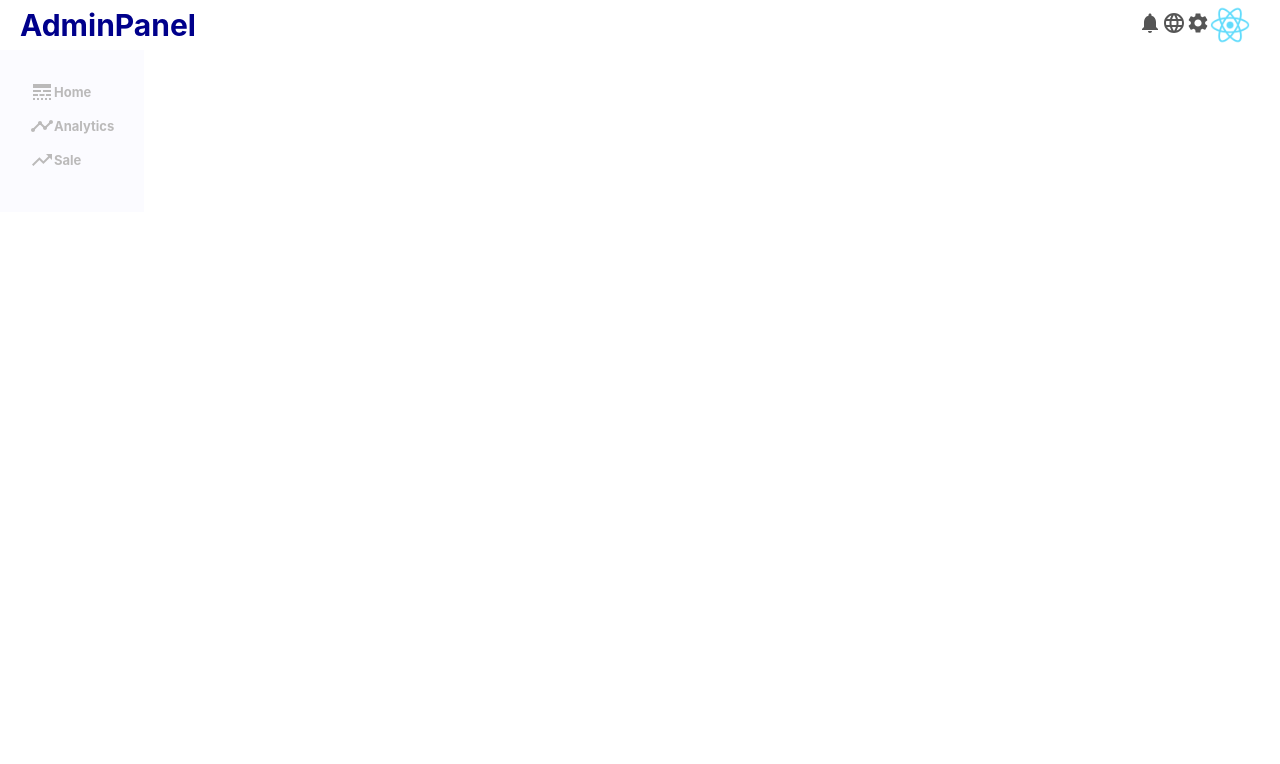
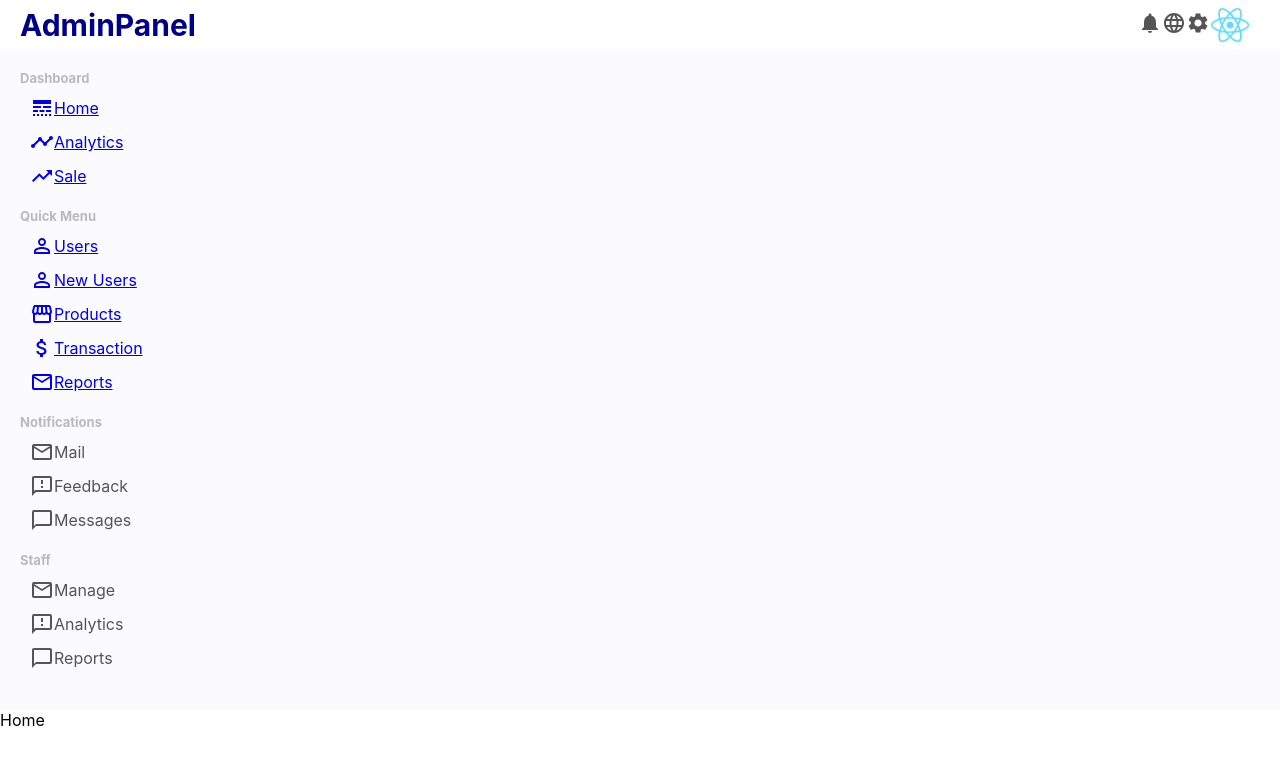
Before and after one commit to mesismart/CmsAdminPanel, a React (Create React App) app: page / in a window 1280 px wide. Shown: the top 764 px of the page. Built offline with nearby package versions, Linux system fonts and the light colour scheme.

Commit message:
finished Sidebar

```diff
--- a/src/Pages/Topbar/Topbar.css
+++ b/src/Pages/Topbar/Topbar.css
@@ -2,7 +2,7 @@
     width: 100%;
     height: 50px;
     background-color: #fff;
-    position:fixed;
+    position:sticky ;
     top: 0;
     z-index: 999;
 }
--- a/src/Sidebar/Sidebar.css
+++ b/src/Sidebar/Sidebar.css
@@ -2,7 +2,7 @@
     flex:1;
     height: calc(100vh-50px);
     background-color: rgb(251, 251, 255);
-    position: fixed;
+    position: sticky;
     top:50px;
 }
 
@@ -32,3 +32,12 @@
     align-items: center;
     border-radius: 10px;
 }
+
+.sidebarListItem.active, .sidebarListItem:hover{
+    background-color: rgb(240, 240, 255);
+}
+
+.sidbarIcon{
+    margin-right: 50px;
+    font-size: 20px;
+}
--- a/src/Sidebar/Sidebar.jsx
+++ b/src/Sidebar/Sidebar.jsx
@@ -2,6 +2,18 @@ import React from 'react'
 import LineStyleIcon from '@mui/icons-material/LineStyle';
 import TimelineIcon from '@mui/icons-material/Timeline';
 import TrendingUpIcon from '@mui/icons-material/TrendingUp';
+import PermIdentityIcon from '@mui/icons-material/PermIdentity';
+import StorefrontIcon from '@mui/icons-material/Storefront';
+import AttachMoneyIcon  from '@mui/icons-material/AttachMoney';
+import BarChartIcon from '@mui/icons-material/BarChart';
+import MailOutlineIcom from '@mui/icons-material/MailOutline';
+import DynamicFeedIcon from '@mui/icons-material/MailOutline';
+import ChatBubbleOutlineIcon  from '@mui/icons-material/ChatBubbleOutline';
+import MessageOutlinedIcon from '@mui/icons-material/MessageOutlined';
+import FeedbackOutlinedIcon from '@mui/icons-material/FeedbackOutlined';
+
+import {Link} from 'react-router-dom'
+
 import './Sidebar.css'
 
 export default function Sidebar() {
@@ -9,22 +21,101 @@ export default function Sidebar() {
     <div className="sidbar">
         <div className="sidebarWrapper">
             <div className="sidebarMenu">
-                 <h3 className="sidebarTitle">
+                 <h3 className="sidebarTitle">Dashboard</h3>
                     <ul className="sidebarList">
+                        <Link to="/">
                         <li className="sidebarListItem">
                             <LineStyleIcon className='sidebarIcon'/>
                             Home
                         </li>
+                        </Link>
+                        <Link to="/Analytics">
                         <li className="sidebarListItem">
                             <TimelineIcon className='sidebarIcon'/>
                             Analytics
                         </li>
+                        </Link>
+                        <Link to="/Sale">
                         <li className="sidebarListItem">
                             <TrendingUpIcon className='sidebarIcon'/>
                             Sale
                         </li>
+                        </Link>
                     </ul>
-                 </h3>
+            </div>
+            <div className="sidebarMenu">
+                 <h3 className="sidebarTitle">Quick Menu</h3>
+                    <ul className="sidebarList">
+                        <Link to="/Users" className='Link'>
+                        <li className="sidebarListItem">
+                            <PermIdentityIcon className='sidebarIcon'/>
+                            Users
+                        </li>
+                        </Link>
+                        <Link to="/NewUsers" className='Link'>
+                        <li className="sidebarListItem">
+                            <PermIdentityIcon className='sidebarIcon'/>
+                            New Users
+                        </li>
+                        </Link>
+                        <Link to="/Products" className='Link'>
+                        <li className="sidebarListItem">
+                            <StorefrontIcon className='sidebarIcon'/>
+                            Products
+                        </li>
+                        </Link>
+                        <Link to="/Transaction" className='Link'>
+
+                        <li className="sidebarListItem">
+                            <AttachMoneyIcon className='sidebarIcon'/>
+                            Transaction
+                        </li>
+                        </Link>
+                        <Link to="/Reports" className='Link'>
+                        <li className="sidebarListItem">
+                            <MailOutlineIcom className='sidebarIcon'/>
+                            Reports
+                        </li>
+                        </Link>
+                    </ul>
+            </div>
+            <div className="sidebarMenu">
+                 <h3 className="sidebarTitle">Notifications</h3>
+                    <ul className="sidebarList">
+                        <li className="sidebarListItem">
+                            <MailOutlineIcom className='sidebarIcon'/>
+                            Mail
+                        </li>
+
+                        <li className="sidebarListItem">
+                            <FeedbackOutlinedIcon className='sidebarIcon'/>
+                            Feedback
+                        </li>
+
+                        <li className="sidebarListItem">
+                            <ChatBubbleOutlineIcon className='sidebarIcon'/>
+                            Messages
+                        </li>
+                    </ul>
+            </div>
+            <div className="sidebarMenu">
+                 <h3 className="sidebarTitle">Staff</h3>
+                    <ul className="sidebarList">
+                        <li className="sidebarListItem">
+                            <MailOutlineIcom className='sidebarIcon'/>
+                            Manage
+                        </li>
+
+                        <li className="sidebarListItem">
+                            <FeedbackOutlinedIcon className='sidebarIcon'/>
+                            Analytics
+                        </li>
+
+                        <li className="sidebarListItem">
+                            <ChatBubbleOutlineIcon className='sidebarIcon'/>
+                            Reports
+                        </li>
+                    </ul>
             </div>
         </div>
     </div>
```
